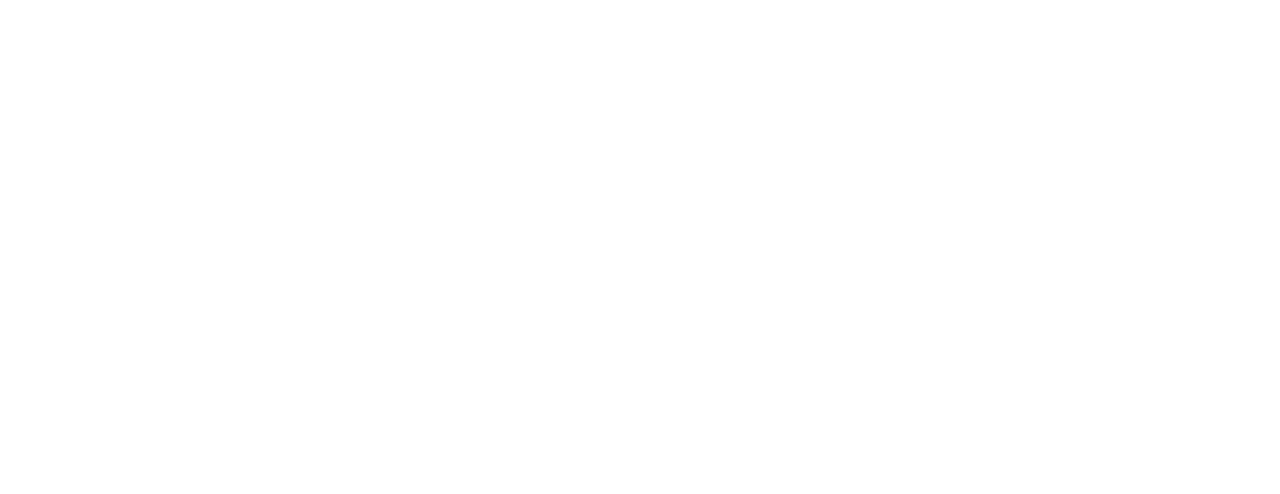
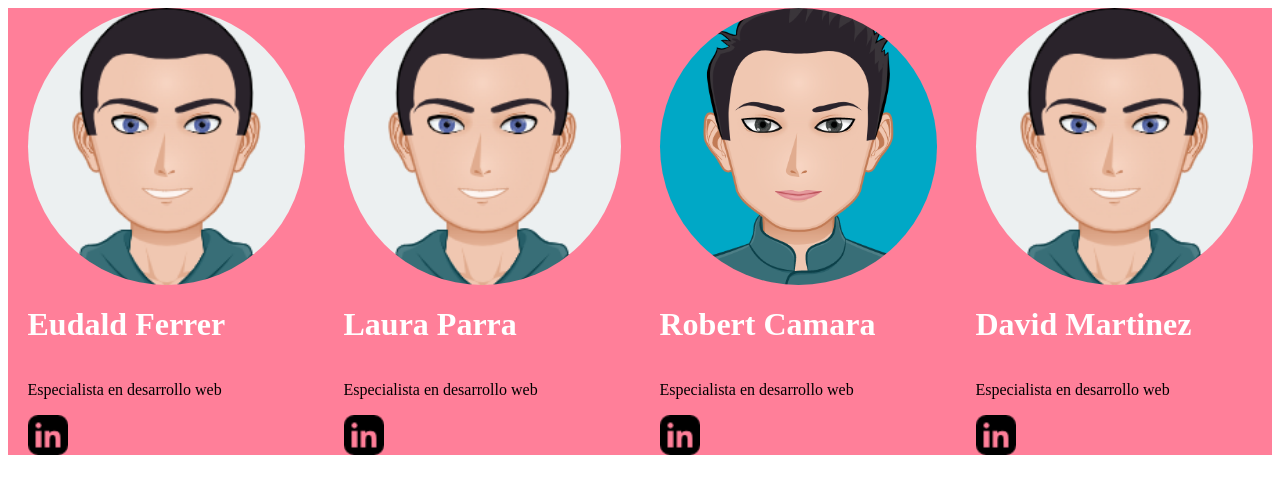
Before and after one commit to EudaldFerrer/totssompops, a plain HTML site: page index.html in a window 1280 px wide. Drawn offline with Linux system fonts and the light colour scheme.

Commit message:
primer commit del footer

```diff
--- a/css/styles.css
+++ b/css/styles.css
@@ -0,0 +1,89 @@
+.color-fondo{
+    display: flex;
+    flex-direction: row;
+    flex-wrap: wrap;
+    justify-content: space-around;
+    background-color: #FF7F99;
+
+}
+
+.avatar1{
+    background-image: url(/totssompops/images/eudald.png);
+    height: 277px;
+    width: 277px;
+    background-repeat: no-repeat;
+    background-position: 50%;
+    border-radius: 50%;
+    background-size: 100% auto;
+
+}
+
+.avatar2{
+    background-image: url(/totssompops/images/eudald.png);
+    height: 277px;
+    width: 277px;
+    background-repeat: no-repeat;
+    background-position: 50%;
+    border-radius: 50%;
+    background-size: 100% auto;
+
+}
+
+.avatar3{
+    background-image: url(/totssompops/images/robert.png);
+    height: 277px;
+    width: 277px;
+    background-repeat: no-repeat;
+    background-position: 50%;
+    border-radius: 50%;
+    background-size: 100% auto;
+
+}
+
+.avatar4{
+    background-image: url(/totssompops/images/eudald.png);
+    height: 277px;
+    width: 277px;
+    background-repeat: no-repeat;
+    background-position: 50%;
+    border-radius: 50%;
+    background-size: 100% auto;
+
+}
+
+.linkedin{
+    height: 40px;
+    width: 40px;
+}
+
+.nom-treballadors{
+    color: white;
+}
+
+.Eudald-Ferrer{
+    display: flex;
+    flex-direction: column;
+    flex-wrap: nowrap;
+    justify-content: center;
+}
+
+.Laura-Parra{
+    display: flex;
+    flex-direction: column;
+    flex-wrap: nowrap;
+    justify-content: center;
+}
+
+.Robert-Camara{
+    display: flex;
+    flex-direction: column;
+    flex-wrap: nowrap;
+    justify-content: center;
+}
+
+.David-Martinez{
+    display: flex;
+    flex-direction: column;
+    flex-wrap: nowrap;
+    justify-content: center;
+}
--- a/index.html
+++ b/index.html
@@ -6,9 +6,45 @@
         <link rel="preconnect" href="https://fonts.googleapis.com">
         <link rel="preconnect" href="https://fonts.gstatic.com" crossorigin>
         <link href="https://fonts.googleapis.com/css2?family=Jost:wght@100&display=swap" rel="stylesheet">
-        <link href="./css/styles.css" rel="stylesheet" type="text/css">
+        <link href="/totssompops/css/styles.css" rel="stylesheet" type="text/css">
     </head>
     <body>
+        <header>
 
+        </header>
+        <main>
+
+        </main>
+        <footer>
+            <div class="color-fondo">
+                <div class="Eudald-Ferrer">
+                        <div class="avatar1"></div>
+                        <h1 class="nom-treballadors">Eudald Ferrer</h1>
+                        <p>Especialista en desarrollo web</p>
+                        <img src="/totssompops/images/linkedin.png" alt="Logo de linkedin" class="linkedin">
+                </div>
+
+                <div class="Laura-Parra">
+                        <div class="avatar2"></div>
+                        <h1 class="nom-treballadors">Laura Parra</h1>
+                        <p>Especialista en desarrollo web</p>
+                        <img src="/totssompops/images/linkedin.png" alt="Logo de linkedin" class="linkedin">
+                </div>
+
+                <div class="Robert-Camara">
+                        <div class="avatar3"></div>
+                        <h1 class="nom-treballadors">Robert Camara</h1>
+                        <p>Especialista en desarrollo web</p>
+                        <img src="/totssompops/images/linkedin.png" alt="Logo de linkedin" class="linkedin">
+                </div>
+
+                <div class="David-Martinez">
+                        <div class="avatar4"></div>
+                        <h1 class="nom-treballadors">David Martinez</h1>
+                        <p>Especialista en desarrollo web</p>
+                        <img src="/totssompops/images/linkedin.png" alt="Logo de linkedin" class="linkedin">
+                </div>
+            </div>
+        </footer>
     </body>
 </html>
```
Also changed, not shown: images/eudald.png (added), images/linkedin.png (added), images/robert.png (added).
